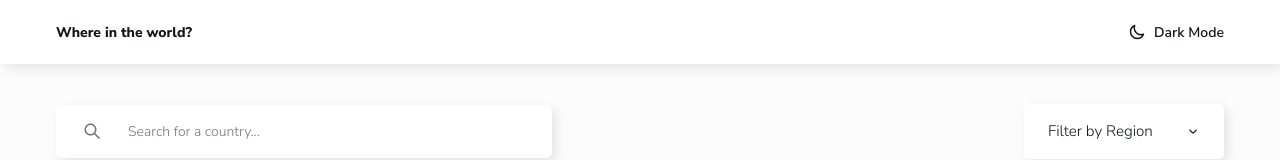
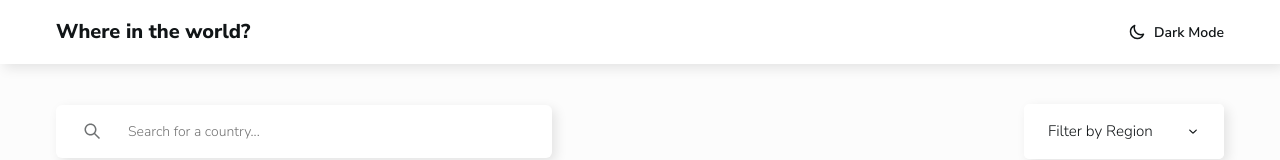
Before and after one commit to Niisari/rest-countries-api-with-color-theme-switcher-master, a React (Vite) app: page / in a window 1280 px wide. Shown: the top 160 px of the page. Built offline with nearby package versions, Linux system fonts and the light colour scheme.

Commit message:
increased header title font size for tablet and laptop/desktop screen sizes

```diff
--- a/src/components/Header.css
+++ b/src/components/Header.css
@@ -43,4 +43,8 @@
     padding: 0 3.5rem;
     height: 4rem;
   }
+
+  .header__title {
+    font-size: 1.25rem;
+  }
 }
```
